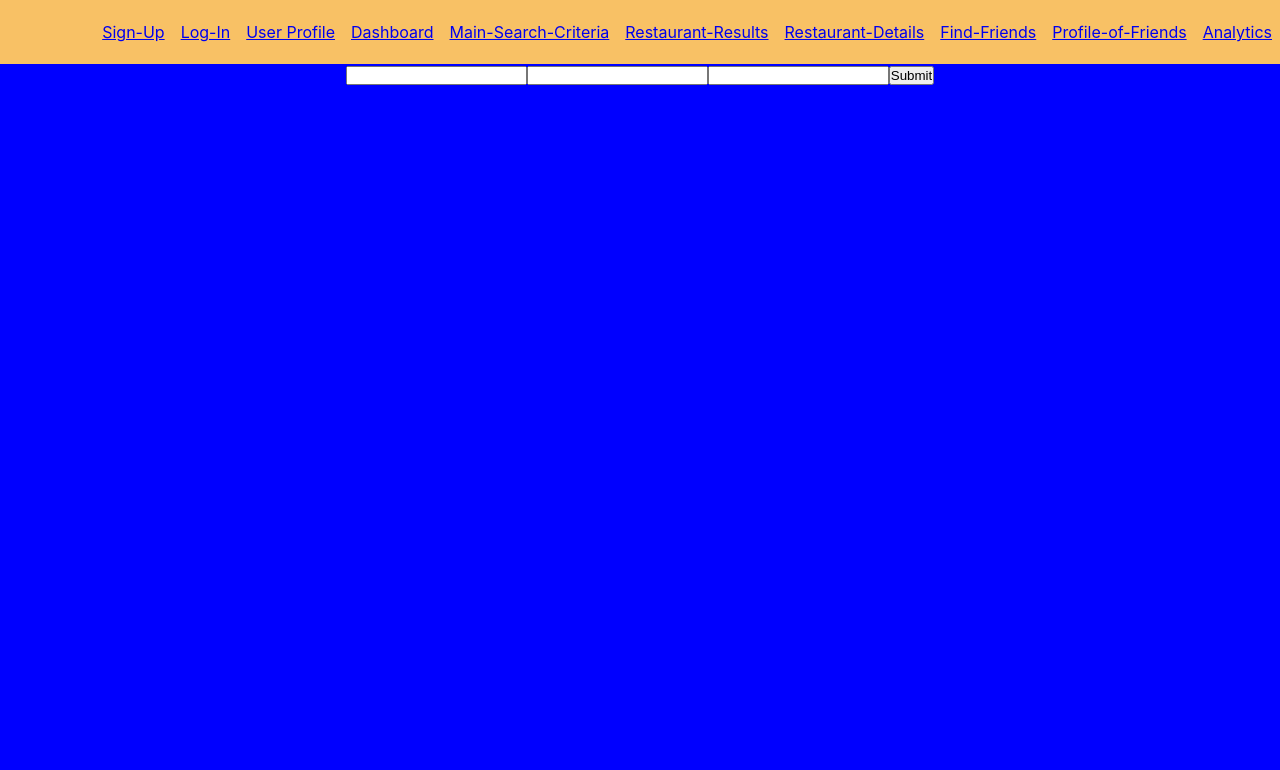
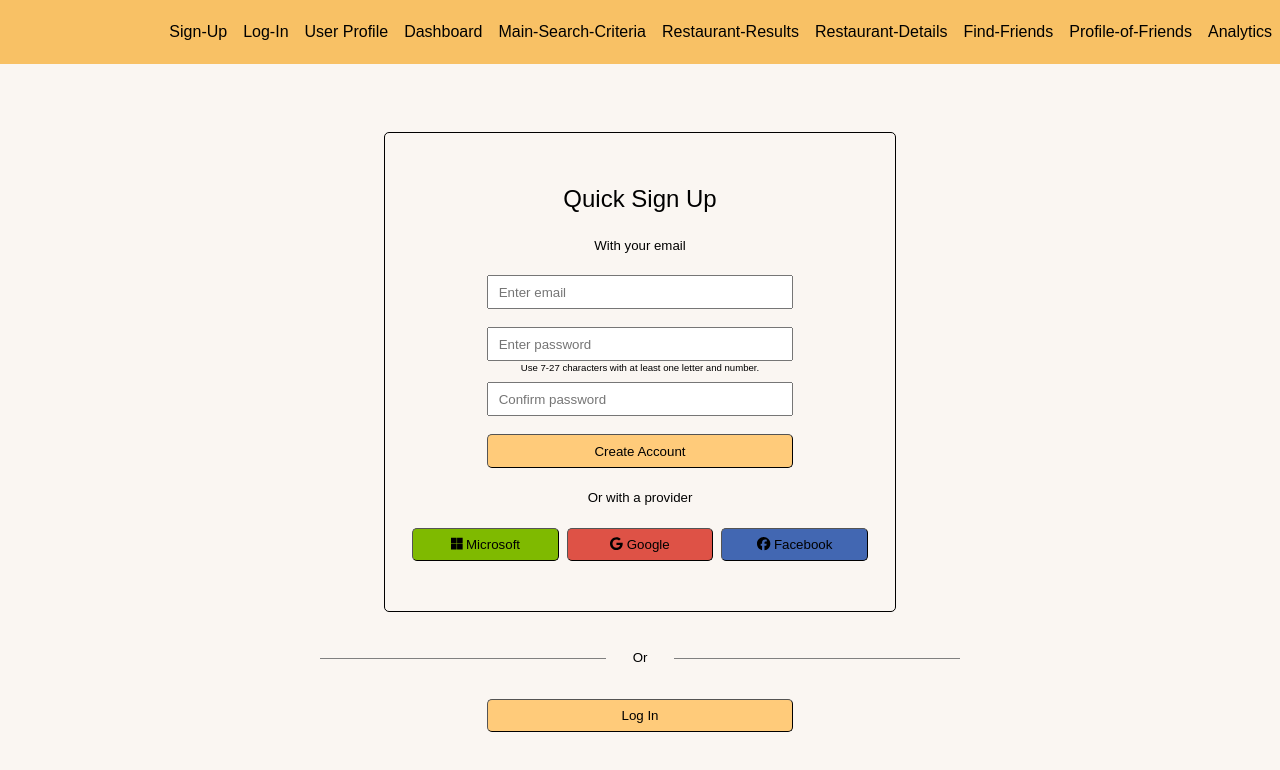
Before and after one commit to jinhohl2/Novus-J-Mate-Restaurant, a React (Create React App) app: page /sign-up in a window 1280 px wide. Shown: the top 770 px of the page. Built offline with nearby package versions, Linux system fonts and the light colour scheme.

Commit message:
Create sign up page draft.

```diff
--- a/package.json
+++ b/package.json
@@ -3,6 +3,11 @@
   "version": "0.1.0",
   "private": true,
   "dependencies": {
+    "@fortawesome/fontawesome-svg-core": "^6.2.1",
+    "@fortawesome/free-brands-svg-icons": "^6.2.1",
+    "@fortawesome/free-regular-svg-icons": "^6.2.1",
+    "@fortawesome/free-solid-svg-icons": "^6.2.1",
+    "@fortawesome/react-fontawesome": "^0.2.0",
     "@testing-library/jest-dom": "^5.16.5",
     "@testing-library/react": "^13.4.0",
     "@testing-library/user-event": "^13.5.0",
--- a/src/Front-End/pages/01_log_in.tsx
+++ b/src/Front-End/pages/01_log_in.tsx
@@ -1,5 +1,5 @@
 import React from 'react';
-import { useState, ChangeEvent } from "react";
+import { useState } from "react";
 
 function LogInView() {
     const [email, setEmail] = useState<string>("");
--- a/src/Front-End/pages/02_sign_up.tsx
+++ b/src/Front-End/pages/02_sign_up.tsx
@@ -1,7 +1,13 @@
 import React from 'react';
 import '../scss/App.scss';
-import {Link} from "react-router-dom";
-import { useState, ChangeEvent } from "react";
+import { useState } from "react";
+import { FontAwesomeIcon } from '@fortawesome/react-fontawesome';
+import {
+    faMicrosoft,
+    faGoogle,
+    faFacebook,
+} from '@fortawesome/free-brands-svg-icons';
+import { Link } from 'react-router-dom';
 
 function SignUpView() {
     const [email, setEmail] = useState<string>("");
@@ -16,13 +22,18 @@ function SignUpView() {
             setEmail(value);
         } else if (name === "password") {
             setPassword(value);
-        } else if (name === "confirmPassword") {
+        } else if (name === "confirm-password") {
             setConfirmPassword(value);
         }
     }
 
     function trySignUp(event: React.SyntheticEvent): void {
-        console.log(`tried to sign up in with email: ${email} and password: ${password}.`);
+        if (password !== confirmPassword) {
+            alert("The passwords do not match");
+            event.preventDefault();
+        } else {
+            alert(`tried to sign up in with email: ${email} and password: ${password}.`);
+        }
     }
 
     return (
@@ -31,18 +42,26 @@ function SignUpView() {
 
             <section className="section-02-sign-up">
                 <div id="sign-up-box">
+                    <h1>Quick Sign Up</h1>
+                    <h5>With your email</h5>
                     <div id="default-sign-up">
                         <form onSubmit={trySignUp}>
-                            <input type="text" name="email" onChange={handleInputChange} value={email}/>
-                            <input type="text" name="password" onChange={handleInputChange} value={password}/>
-                            <input type="text" name="confirm-password" onChange={handleInputChange} value={confirmPassword}/>
-                            <input type="submit"/>
+                            <input type="text" name="email" onChange={handleInputChange} value={email} placeholder="Enter email"/>
+                            <input type="text" name="password" onChange={handleInputChange} value={password} placeholder="Enter password"/>
+                            <h6>Use 7-27 characters with at least one letter and number.</h6>
+                            <input type="text" name="confirm-password" onChange={handleInputChange} value={confirmPassword} placeholder="Confirm password"/>
+                            <input type="submit" value="Create Account" id="sign-up-submit"/>
                         </form>
                     </div>
+                    <h5>Or with a provider</h5>
                     <div id="provider-sign-up">
-
+                        <button id="microsoft-sign-up"><FontAwesomeIcon icon={faMicrosoft}/> Microsoft</button>
+                        <button id="google-sign-up"><FontAwesomeIcon icon={faGoogle}/> Google</button>
+                        <button id="facebook-sign-up"><FontAwesomeIcon icon={faFacebook}/> Facebook</button>
                     </div>
                 </div>
+                <h5 className="line-break"><span>Or</span></h5>
+                <button id="switch-to-log-in"> <Link to="/log-in">Log In</Link></button>
             </section>
 
         </React.Fragment>
--- a/src/Front-End/pages/03_user_profile.tsx
+++ b/src/Front-End/pages/03_user_profile.tsx
@@ -1,7 +1,5 @@
 import React from 'react';
 import '../scss/App.scss';
-import {ReactComponent} from "*.svg";
-
 
 const UserProfile = () => {
 
--- a/src/Front-End/scss/App.scss
+++ b/src/Front-End/scss/App.scss
@@ -7,12 +7,20 @@ Team member's notes goes over here:
 
 
 
-
+$main_back_color: #faf6f2;
+$main_border_radius: 5px;
+$main_border_width: 1px;
+$main_button_color: rgba(255, 201, 115, 0.938);
+$microsoft_green: #7FBA00;
+$google_red: #de5246;
+$facbook_blue: #4267B2;
 
 *{
   margin: 0;
   padding: 0;
   box-sizing: border-box;
+  font-family: 'Montserrat', sans-serif;
+  font-weight: 130;
 }
 
 body {
@@ -28,7 +36,6 @@ body {
 
     position: fixed;
     overflow: hidden;
-
 
     top: 0;
     background-color: #F8C165;
@@ -49,42 +56,176 @@ body {
           display: inline-block;  /* To display the li items next to each other */
           padding: 1vh;
         }
+      }
+    }
+  }
 
+  button {
+    border-color: black;
+    border-width: $main_border_width;
+    border-radius: $main_border_radius;
+  }
 
-      }
+  button:hover {
+    filter: brightness(110%);
+  }
 
-    }
+  input {
+    padding-left: 10px;
+    padding-right: 10px;
+  }
 
-    }
+  a {
+    text-decoration: none;
+    color: inherit;
+  }
+
+  .line-break {
+    border: 10x solid black;
+  }
 
   section.section-01-log-in {
       display: flex; /* As there will be cards inside */
       justify-content: center;
       flex-wrap: wrap; /* Very important for designing the content which doesn't fits */
 
+      position: absolute;
+      height: 92vh;
+      width: 100%;
+      background-color: $main_back_color;
+      transform: translateY(8vh);
+    }
+
+  section.section-02-sign-up {
+      display: flex; /* As there will be cards inside */
+      flex-direction: column;
+      justify-content: center;
+      flex-wrap: wrap; /* Very important for designing the content which doesn't fits */
+      align-items: center;
 
       position: absolute;
       height: 92vh;
       width: 100%;
-      background-color: #90EE90FF;
+      background-color: $main_back_color;
       transform: translateY(8vh);
 
-    }
+      h1 {
+        margin-bottom: 0.5em;
+      }
 
-  section.section-02-sign-up {
-      display: flex; /* As there will be cards inside */
-      justify-content: center;
-      flex-wrap: wrap; /* Very important for designing the content which doesn't fits */
+      h5 {
+        margin-top: 1em;
+        margin-bottom: 1em;
+      }
 
+      #sign-up-box {
+        display: flex;
+        flex-direction: column;
+        justify-content: center;
+        flex-wrap: wrap;
+        align-items: center;
 
-      position: absolute;
-      height: 92vh;
-      width: 100%;
-      background-color: #0000FFFF;
-      transform: translateY(8vh);
+        height: 60vh;
+        width: 40vw;
+        border-style: solid;
+        border-width: thin;
+        border-color: black;
+        border-radius: 5px;
 
+        #default-sign-up {
+          form {
+            display: flex;
+            flex-direction: column;
+            flex-wrap: wrap;
+            justify-content: center;
+            align-items: center;
 
+            text-align: center;
 
+            input {
+              margin-top: 0.7em;
+              margin-bottom: 0.7em;
+              margin-left: 0.7em;
+              margin-right: 0.7em;
+              height: 2.5em;
+              width: 23em;
+            }
+
+            input:nth-child(2) {
+              margin-bottom: 0.1em;
+            }
+
+            h6 {
+              font-size: 0.6em;
+            }
+
+            #sign-up-submit {
+              border-color: black;
+              border-width: $main_border_width;
+              border-radius: $main_border_radius;
+              background-color: $main_button_color;
+            }
+
+            #sign-up-submit:hover {
+              filter: brightness(110%);
+            }
+          }
+        }
+
+        #provider-sign-up {
+          display: flex;
+          flex-direction: row;
+          flex-wrap: wrap;
+          justify-content: center;
+          align-items: center;
+
+          height: 2.5em;
+          width: 100%;
+
+          button {
+            margin-top: 0.7em;
+            margin-bottom: 0.7em;
+            margin-left: 0.3em;
+            margin-right: 0.3em;
+            height: 2.5em;
+            width: 11em;
+          }
+
+          #microsoft-sign-up {
+            background-color: $microsoft_green;
+          }
+
+          #google-sign-up {
+            background-color: $google_red;
+          }
+
+          #facebook-sign-up {
+            background-color: $facbook_blue;
+          }
+        }
+
+        margin-bottom: 2em;
+      }
+
+      .line-break {
+        width: 50%;
+        text-align: center;
+        border-bottom: 1px solid grey;
+        line-height: 0.1em;
+
+        span {
+          background: $main_back_color;
+          padding-left: 2em;
+          padding-right: 2em;
+        }
+      }
+
+      #switch-to-log-in {
+        margin-top: 2em;
+        height: 2.5em;
+        width: 23em;
+        background-color: $main_button_color;
+      }
     }
 
   section.section-03-user-profile {
@@ -92,11 +233,10 @@ body {
       justify-content: center;
       flex-wrap: wrap; /* Very important for designing the content which doesn't fits */
 
-
       position: absolute;
       height: 92vh;
       width: 100%;
-      background-color: #0000FFFF;
+      background-color: $main_back_color;
       transform: translateY(8vh);
 
 
@@ -108,11 +248,10 @@ body {
       justify-content: center;
       flex-wrap: wrap; /* Very important for designing the content which doesn't fits */
 
-
       position: absolute;
       height: 92vh;
       width: 100%;
-      background-color: #0000FFFF;
+      background-color: $main_back_color;
       transform: translateY(8vh);
 
 
@@ -124,11 +263,10 @@ body {
       justify-content: center;
       flex-wrap: wrap; /* Very important for designing the content which doesn't fits */
 
-
       position: absolute;
       height: 92vh;
       width: 100%;
-      background-color: #0000FFFF;
+      background-color: $main_back_color;
       transform: translateY(8vh);
 
 
@@ -140,11 +278,10 @@ body {
       justify-content: center;
       flex-wrap: wrap; /* Very important for designing the content which doesn't fits */
 
-
       position: absolute;
       height: 92vh;
       width: 100%;
-      background-color: #0000FFFF;
+      background-color: $main_back_color;
       transform: translateY(8vh);
 
 
@@ -156,11 +293,10 @@ body {
       justify-content: center;
       flex-wrap: wrap; /* Very important for designing the content which doesn't fits */
 
-
       position: absolute;
       height: 92vh;
       width: 100%;
-      background-color: #0000FFFF;
+      background-color: $main_back_color;
       transform: translateY(8vh);
 
 
@@ -172,11 +308,10 @@ body {
       justify-content: center;
       flex-wrap: wrap; /* Very important for designing the content which doesn't fits */
 
-
       position: absolute;
       height: 92vh;
       width: 100%;
-      background-color: #0000FFFF;
+      background-color: $main_back_color;
       transform: translateY(8vh);
 
 
@@ -188,11 +323,10 @@ body {
       justify-content: center;
       flex-wrap: wrap; /* Very important for designing the content which doesn't fits */
 
-
       position: absolute;
       height: 92vh;
       width: 100%;
-      background-color: #0000FFFF;
+      background-color: $main_back_color;
       transform: translateY(8vh);
 
 
@@ -204,11 +338,10 @@ body {
       justify-content: center;
       flex-wrap: wrap; /* Very important for designing the content which doesn't fits */
 
-
       position: absolute;
       height: 92vh;
       width: 100%;
-      background-color: #0000FFFF;
+      background-color: $main_back_color;
       transform: translateY(8vh);
 
 
```
Also changed, not shown: src/App.tsx (+1 -8 lines), 2 other files (tests, documents, lock files or other folders).
